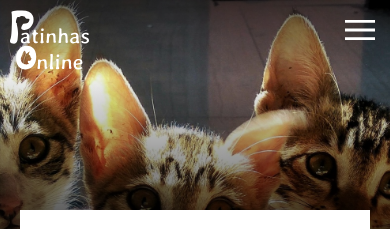
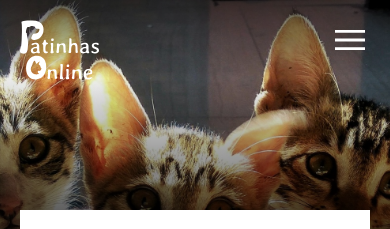
Before and after one commit to gabrieldias-dev/PatinhasOnline, a plain HTML site: page paginasExtras/doar.html in a window 390 px wide. Shown: the top 229 px of the page. Drawn offline with Linux system fonts and the light colour scheme; a web font is replaced by a local one.

Commit message:
ajustes gerais 1.2

```diff
--- a/stylesExtras/adote.css
+++ b/stylesExtras/adote.css
@@ -1012,7 +1012,7 @@ footer {
     display: flex;
     justify-content: space-between;
     width: 100%;
-    padding: 1rem;
+    padding: 2rem;
     z-index: 10;
   }
 
--- a/stylesExtras/ajude.css
+++ b/stylesExtras/ajude.css
@@ -567,7 +567,7 @@ footer {
     display: flex;
     justify-content: space-between;
     width: 100%;
-    padding: 1rem;
+    padding: 2rem;
     z-index: 10;
   }
 
--- a/stylesExtras/apadrinhe.css
+++ b/stylesExtras/apadrinhe.css
@@ -637,7 +637,7 @@ footer {
     display: flex;
     justify-content: space-between;
     width: 100%;
-    padding: 1rem;
+    padding: 2rem;
     z-index: 10;
   }
 
--- a/stylesExtras/doar.css
+++ b/stylesExtras/doar.css
@@ -590,7 +590,7 @@ footer {
     display: flex;
     justify-content: space-between;
     width: 100%;
-    padding: 1rem;
+    padding: 2rem;
     z-index: 10;
   }
 
--- a/stylesExtras/infos.css
+++ b/stylesExtras/infos.css
@@ -813,7 +813,7 @@ footer {
     display: flex;
     justify-content: space-between;
     width: 100%;
-    padding: 1rem;
+    padding: 2rem;
     z-index: 10;
   }
 
```
